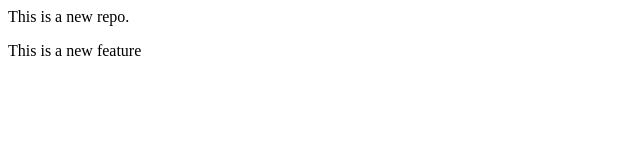
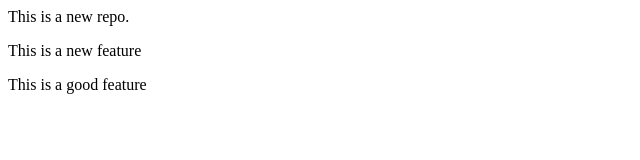
Before and after one commit to Jyotiraditya20/localrepo, a plain HTML site: page index.html in a window 1280 px wide. Shown: the whole page, without its empty margins (0-640 px from the left). Drawn offline with Linux system fonts and the light colour scheme.

Commit message:
Add good feature

```diff
--- a/index.html
+++ b/index.html
@@ -1,2 +1,3 @@
 <p>This is a new repo.</p>
 <p>This is a new feature</p>
+<p>This is a good feature</p>
```
